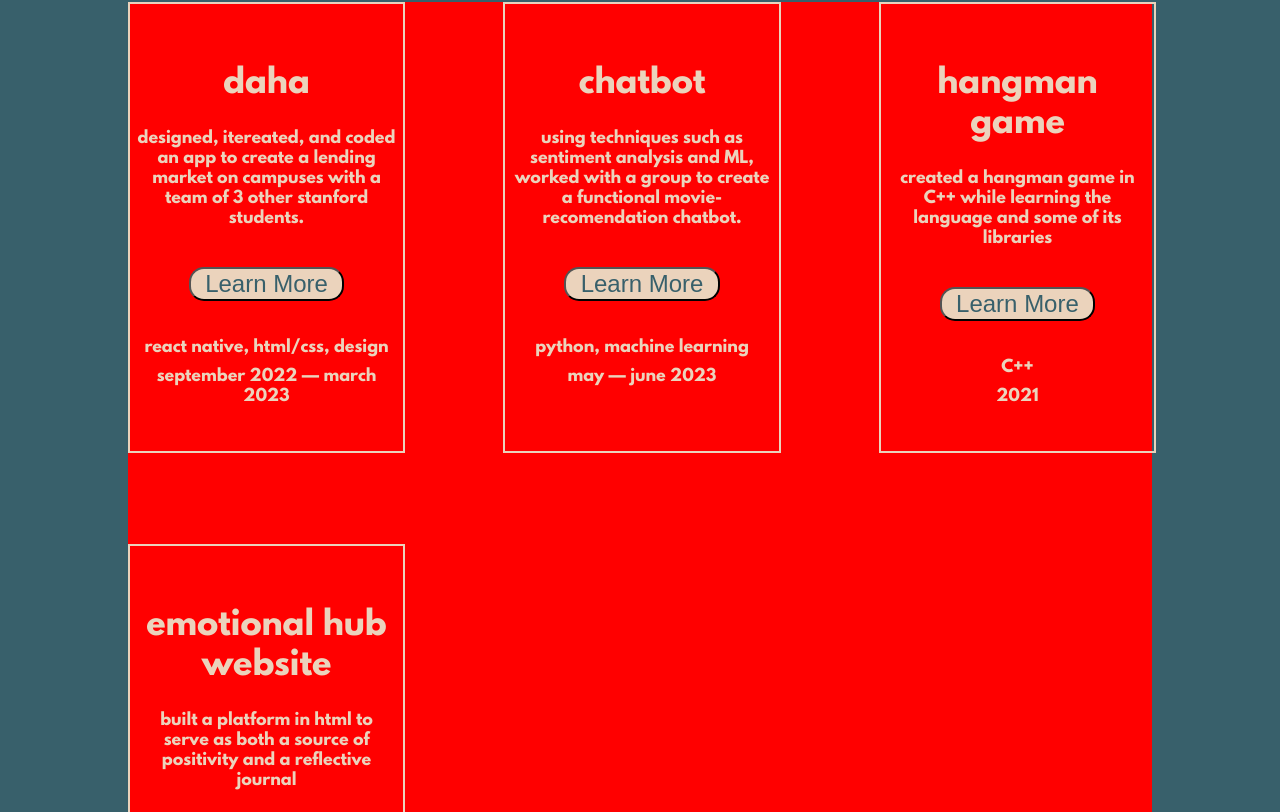
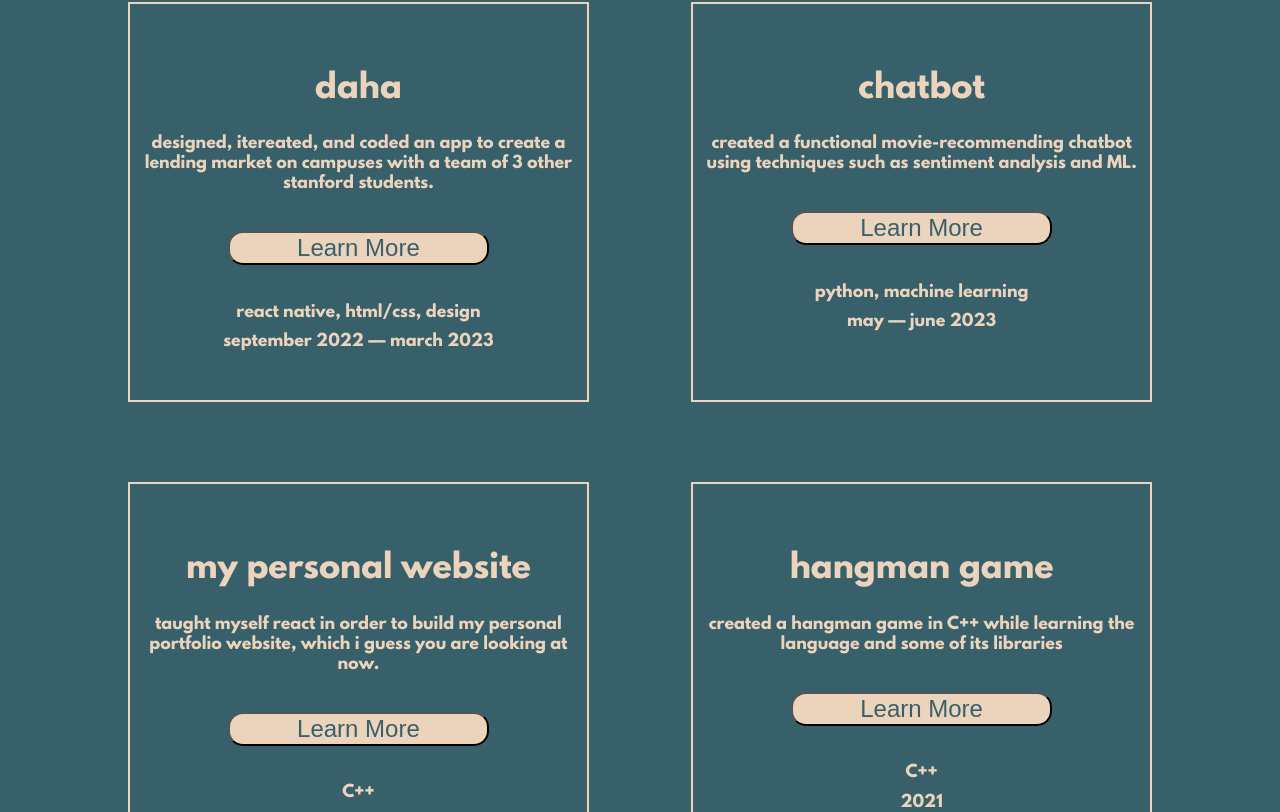
Before and after one commit to peter-ling/ling-website, a React (Create React App) app: page / in a window 1280 px wide. Shown: the part 2308-3120 px from the top of the page. Built offline with nearby package versions, Linux system fonts and the light colour scheme.

Commit message:
Fix project card sizing issue

```diff
--- a/src/App.css
+++ b/src/App.css
@@ -136,8 +136,6 @@ p {
 }
 
 
-
-
 .job-card {
   /* background-color: red; */
   /* display: flex; */
@@ -180,7 +178,7 @@ p {
   align-items: center;
   justify-content: center;
   /* height: 100%; */
-  min-height: fit-content;
+  /* min-height: fit-content; */
 
 }
 
@@ -190,7 +188,9 @@ p {
   /* align-items: center; */
   border: 2px solid #EBD3BC;
   /* width: '6rem', */
-  width: 100%
+  /* width: 100% */
+  /* max-width: 33%; */
+  /* aspect-ratio: 1/1; */
 
   /* border-radius: 1000; */
 }
@@ -226,11 +226,16 @@ p {
   display: grid;
   /* display: table; */
   width: 80%;
-  grid-template-columns: repeat(3, 1fr);
+  grid-template-columns: repeat(auto-fit, minmax(300px, 1fr));
   grid-gap: 10%;
-  /* height: 100%; */
+  /* height: 200px; */
   /* background-color: beige; */
-  min-height: fit-content;
+  /* aspect-ratio: 1/1; */
+  /* min-height: 1000px; */
+  /* /* height: 2000px; */
+  grid-row-gap: 5em;
+  padding-bottom: 2.5%;
+
 }
 
 .projects-section {
@@ -242,11 +247,8 @@ p {
   height: 100%;
   background-color: #38606B;
   color: #EBD3BC;
-  /* min-height: fit-content; *
+  /* /* min-height: fit-content; * */
 }
-
-
-
 
 
 .topRightNavButtonsDiv {
--- a/src/App.js
+++ b/src/App.js
@@ -124,8 +124,6 @@ const About = () => (
         <img className="about-section-image" src={lingImage} alt="Image of Peter Ling" />
       </div>
     </div>
-
-    {/* Information about you and your skills */}
   </section>
 );
 
@@ -158,10 +156,7 @@ const WorkExperience = () => (
             <CCardSubtitle style={{fontSize: "1rem"}}>Summer 2022, Torrance, CA</CCardSubtitle>
           </CCardBody>
         </CCard>
-
-
       </div>
-
 
     </div>
   </section>
@@ -177,7 +172,7 @@ const Projects = () => (
     <h2>projects</h2>
     <h3>take a look at some of the stuff i've worked on over the years</h3>
 
-    <div className="projects-grid-container" style={{backgroundColor: 'red'}}>
+    <div className="projects-grid-container">
 
       <CCard className="project-card">
         <CCardBody className="project-card-body">
@@ -192,10 +187,20 @@ const Projects = () => (
       <CCard className="project-card">
         <CCardBody className="project-card-body">
           <CCardTitle className='project-card-title'>chatbot</CCardTitle>
-          <CCardSubtitle className="project-card-description"  style={{fontSize: "1rem", marginTop: '-1.75rem'}}>using techniques such as sentiment analysis and ML, worked with a group to create a functional movie-recomendation chatbot.</CCardSubtitle>
+          <CCardSubtitle className="project-card-description"  style={{fontSize: "1rem", marginTop: '-1.75rem'}}>created a functional movie-recommending chatbot using techniques such as sentiment analysis and ML.</CCardSubtitle>
           <button className='project-card-button' onClick={() => window.open('https://github.com/larsenweigle/chatbot/blob/main/chatbot.py')}>Learn More</button>
           <CCardSubtitle className="project-card-description" style={{fontSize: "1rem", marginBottom: '-1.75rem'}}>python, machine learning</CCardSubtitle>
           <CCardSubtitle className="project-card-description" style={{fontSize: "1rem"}}>may — june 2023</CCardSubtitle>
+        </CCardBody>
+      </CCard>
+
+      <CCard className="project-card">
+        <CCardBody className="project-card-body">
+          <CCardTitle className='project-card-title'>my personal website</CCardTitle>
+          <CCardSubtitle className="project-card-description"  style={{fontSize: "1rem", marginTop: '-1.75rem'}}>taught myself react in order to build my personal portfolio website, which i guess you are looking at now. </CCardSubtitle>
+          <button className='project-card-button' onClick={() => window.open('https://github.com/peter-ling/word-guessing-game')}>Learn More</button>
+          <CCardSubtitle className="project-card-description" style={{fontSize: "1rem", marginBottom: '-1.75rem'}}>C++</CCardSubtitle>
+          <CCardSubtitle className="project-card-description" style={{fontSize: "1rem"}}>2021</CCardSubtitle>
         </CCardBody>
       </CCard>
 
@@ -218,6 +223,7 @@ const Projects = () => (
           <CCardSubtitle className="project-card-description" style={{fontSize: "1rem"}}>2021</CCardSubtitle>
         </CCardBody>
       </CCard>
+
 
     </div>
 
```
